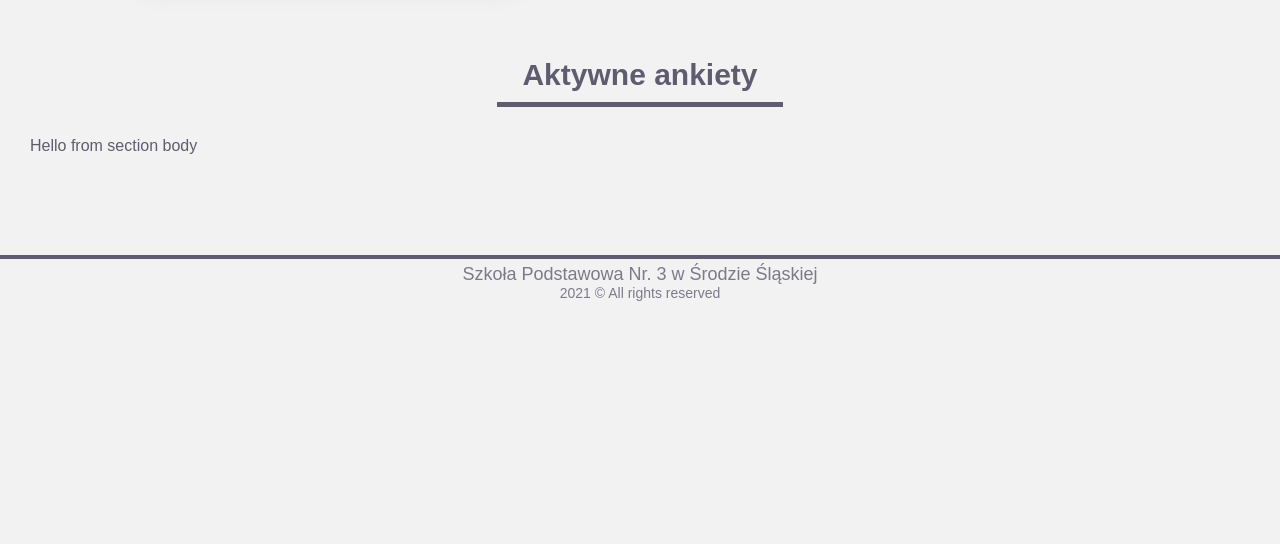
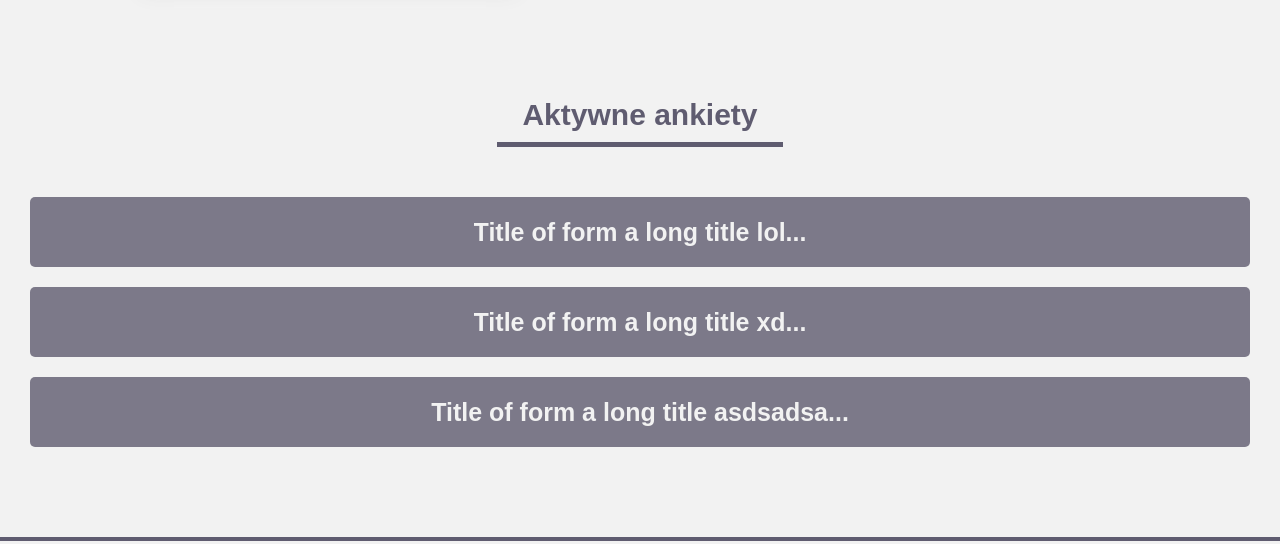
Before and after one commit to JakubLog/site-su, a React (Create React App) app: page / in a window 1280 px wide. Shown: the part 1826-2370 px from the top of the page. Before the commit the page ends 2131 px from the top, so only its background shows below. Built offline with nearby package versions, Linux system fonts and the light colour scheme.

Commit message:
Add forms with mocked data
Form now are ready to use,
but they don't have data from
CMS yet.

```diff
--- /dev/null
+++ b/src/components/molecules/FormItem/FormItem.styles.tsx
@@ -0,0 +1,39 @@
+import styled from 'styled-components';
+
+export const FormItemWrapper = styled.div`
+  width: 100%;
+  height: 70px;
+  background-color: ${({ theme }) => theme.color.primary};
+  opacity: 0.8;
+  transition: opacity 0.3s ease-in-out;
+  position: relative;
+  &:not(:last-child) {
+    margin-bottom: 20px;
+  }
+  &:hover {
+    opacity: 1;
+  }
+  border-radius: 5px;
+  @media (min-width: 1350px) {
+    border-radius: 0px;
+  }
+`;
+export const Link = styled.a.attrs({ target: '_blank' })`
+  padding: 0 20px;
+  text-decoration: none;
+  position: absolute;
+  left: 0;
+  top: 0;
+  width: 100%;
+  height: 100%;
+  display: flex;
+  align-items: center;
+  justify-content: center;
+`;
+export const Title = styled.h1`
+  color: ${({ theme }) => theme.color.secondary};
+  font-size: 25px;
+  text-overflow: ellipsis;
+  overflow: hidden;
+  white-space: nowrap;
+`;
--- /dev/null
+++ b/src/components/molecules/FormItem/FormItem.tsx
@@ -0,0 +1,19 @@
+import React from 'react';
+import { FormItemWrapper, Link, Title } from './FormItem.styles';
+
+interface props {
+  title: string;
+  src: string;
+}
+
+const FormItem = ({ title, src }: props): JSX.Element => {
+  return (
+    <FormItemWrapper>
+      <Link href={src}>
+        <Title>{title}</Title>
+      </Link>
+    </FormItemWrapper>
+  );
+};
+
+export default FormItem;
--- a/src/components/molecules/Section/Section.styles.tsx
+++ b/src/components/molecules/Section/Section.styles.tsx
@@ -1,7 +1,9 @@
 import styled from 'styled-components';
 
 export const Wrapper = styled.div`
-  margin-bottom: 30px;
+  &:not(:last-child) {
+    margin-bottom: 70px;
+  }
   position: relative;
   @media (min-width: 1350px) {
     &::after {
@@ -13,6 +15,9 @@ export const Wrapper = styled.div`
       width: 80%;
       height: 5px;
       background-color: ${({ theme }) => theme.color.primary};
+    }
+    &:not(:last-child) {
+      margin-bottom: 150px;
     }
   }
 `;
--- /dev/null
+++ b/src/components/organisms/Forms/Forms.styles.tsx
@@ -0,0 +1,9 @@
+import styled from 'styled-components';
+
+export const FormsWrapper = styled.div`
+  padding: 20px 0;
+  display: flex;
+  align-items: center;
+  justify-content: center;
+  flex-direction: column;
+`;
--- /dev/null
+++ b/src/components/organisms/Forms/Forms.tsx
@@ -0,0 +1,25 @@
+import FormItem from 'components/molecules/FormItem/FormItem';
+import React from 'react';
+import { FormsWrapper } from './Forms.styles';
+
+interface Form {
+  id: string;
+  title: string;
+  link: string;
+}
+
+interface props {
+  array: Form[];
+}
+
+const Forms = ({ array }: props): JSX.Element => {
+  return (
+    <FormsWrapper>
+      {array.map(({ id, title, link }) => (
+        <FormItem key={id} title={title} src={link} />
+      ))}
+    </FormsWrapper>
+  );
+};
+
+export default Forms;
--- a/src/views/Main/Main.tsx
+++ b/src/views/Main/Main.tsx
@@ -1,7 +1,17 @@
-import React from 'react';
+import React, { useEffect, useState } from 'react';
 import Hero from 'components/molecules/Hero/Hero';
 import Section from 'components/molecules/Section/Section';
 import Gallery from 'components/organisms/Gallery/Gallery';
+import styled from 'styled-components';
+import Forms from 'components/organisms/Forms/Forms';
+
+export const FormsWrapper = styled.div`
+  padding: 20px 0;
+  display: flex;
+  align-items: center;
+  justify-content: center;
+  flex-direction: column;
+`;
 
 const Main = (): JSX.Element => {
   const array = [
@@ -37,6 +47,24 @@ const Main = (): JSX.Element => {
     }
   ];
 
+  const forms = [
+    {
+      id: '@32234',
+      title: 'Title of form a long title lol...',
+      link: 'https://tally.so/r/npOqqw'
+    },
+    {
+      id: '@32dfs234',
+      title: 'Title of form a long title xd...',
+      link: 'https://tally.so/r/npOqqw'
+    },
+    {
+      id: '@3223fdsfds4',
+      title: 'Title of form a long title asdsadsa...',
+      link: 'https://tally.so/r/npOqqw'
+    }
+  ];
+
   return (
     <>
       <Hero />
@@ -44,7 +72,7 @@ const Main = (): JSX.Element => {
         <Gallery array={array} />
       </Section>
       <Section label="forms" title="Aktywne ankiety">
-        Hello from section body
+        <Forms array={forms} />
       </Section>
     </>
   );
```
